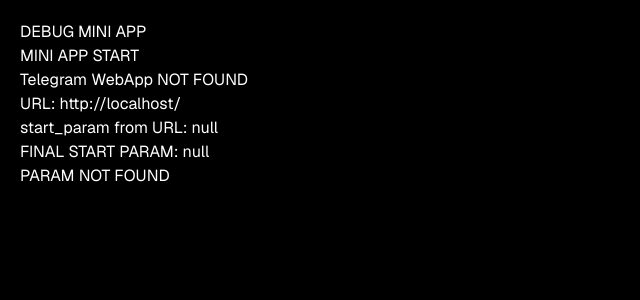
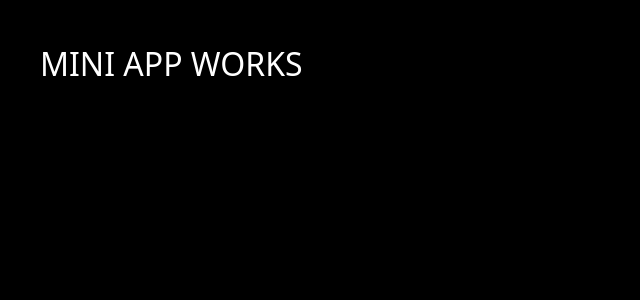
Before and after one commit to limeclip/zapysua-bot, a Next.js app: page / in a window 1280 px wide. Before the commit this address had no page. Shown: the top 300 px of the page, without its empty margins (0-640 px from the left). Built offline with nearby package versions, Linux system fonts and the light colour scheme.

Commit message:
Исправление bot 10

```diff
--- a/app/layout.tsx
+++ b/app/layout.tsx
@@ -1,56 +1,14 @@
-import type { Metadata, Viewport } from "next";
-import Script from "next/script";
-import { Geist, Geist_Mono } from "next/font/google";
-import { ThemeProvider } from "@/components/providers/ThemeProvider";
 import "./globals.css";
-
-const geistSans = Geist({
-  variable: "--font-geist-sans",
-  subsets: ["latin"],
-});
-
-const geistMono = Geist_Mono({
-  variable: "--font-geist-mono",
-  subsets: ["latin"],
-});
-
-export const metadata: Metadata = {
-  title: "ZapysUa",
-  description: "Telegram Mini App",
-};
-
-export const viewport: Viewport = {
-  width: "device-width",
-  initialScale: 1,
-  maximumScale: 1,
-  userScalable: false,
-  viewportFit: "cover",
-};
 
 export default function RootLayout({
   children,
 }: {
   children: React.ReactNode;
 }) {
-
   return (
-    <html lang="uk" suppressHydrationWarning>
-
-      <head>
-        <Script
-          src="https://telegram.org/js/telegram-web-app.js"
-          strategy="beforeInteractive"
-        />
-      </head>
-
-      <body
-        className={`${geistSans.variable} ${geistMono.variable} min-h-screen bg-black text-white`}
-      >
-
-        <ThemeProvider>
-          {children}
-        </ThemeProvider>
-
+    <html lang="uk">
+      <body>
+        {children}
       </body>
     </html>
   );
--- a/app/page.tsx
+++ b/app/page.tsx
@@ -1,119 +1,18 @@
 "use client";
 
-import { useEffect, useState } from "react";
-
 export default function HomePage() {
-
-  const [logs, setLogs] = useState<string[]>([]);
-
-  function addLog(message: string) {
-    console.log(message);
-
-    setLogs((prev) => [...prev, message]);
-  }
-
-  useEffect(() => {
-
-    async function init() {
-
-      try {
-
-        const tg = window.Telegram?.WebApp;
-
-        addLog("MINI APP START");
-
-        if (tg) {
-          tg.ready();
-          tg.expand();
-
-          addLog("Telegram WebApp READY");
-        } else {
-          addLog("Telegram WebApp NOT FOUND");
-        }
-
-        addLog(`URL: ${window.location.href}`);
-
-        let startParam: string | null = null;
-
-        // TELEGRAM PARAM
-        if (tg?.initDataUnsafe?.start_param) {
-
-          startParam =
-            tg.initDataUnsafe.start_param;
-
-          addLog(
-            `start_param from Telegram: ${startParam}`
-          );
-        }
-
-        // URL FALLBACK
-        if (!startParam) {
-
-          const params =
-            new URLSearchParams(
-              window.location.search
-            );
-
-          startParam =
-            params.get("tgWebAppStartParam") ||
-            params.get("startapp");
-
-          addLog(
-            `start_param from URL: ${startParam}`
-          );
-        }
-
-        // RESULT
-        addLog(
-          `FINAL START PARAM: ${startParam}`
-        );
-
-        // NO PARAM
-        if (!startParam) {
-
-          addLog("PARAM NOT FOUND");
-
-          return;
-        }
-
-        // TEST REDIRECT
-        addLog(
-          `REDIRECT TO: /client/${startParam}`
-        );
-
-        // НЕ редиректим пока
-        // window.location.href =
-        //   `/client/${startParam}`;
-
-      } catch (error: any) {
-
-        addLog(
-          `ERROR: ${error?.message}`
-        );
-      }
-    }
-
-    init();
-
-  }, []);
 
   return (
     <div
       style={{
-        padding: 20,
-        fontSize: 16,
+        background: "black",
         color: "white",
-        background: "black",
         minHeight: "100vh",
+        padding: "40px",
+        fontSize: "32px",
       }}
     >
-      <h1>DEBUG MINI APP</h1>
-
-      {logs.map((log, index) => (
-        <div key={index}>
-          {log}
-        </div>
-      ))}
+      MINI APP WORKS
     </div>
   );
 }
```
